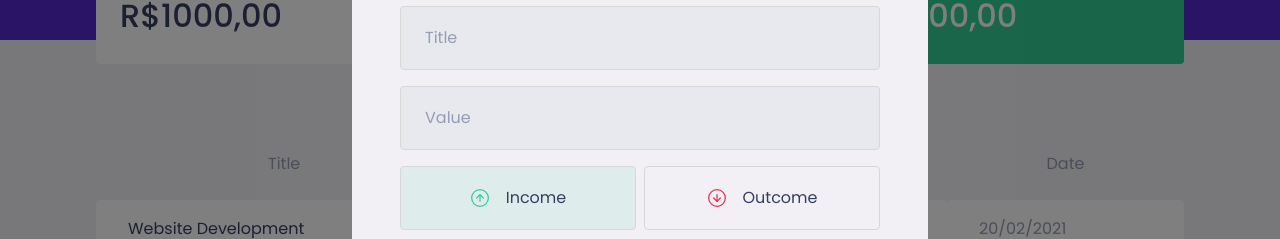
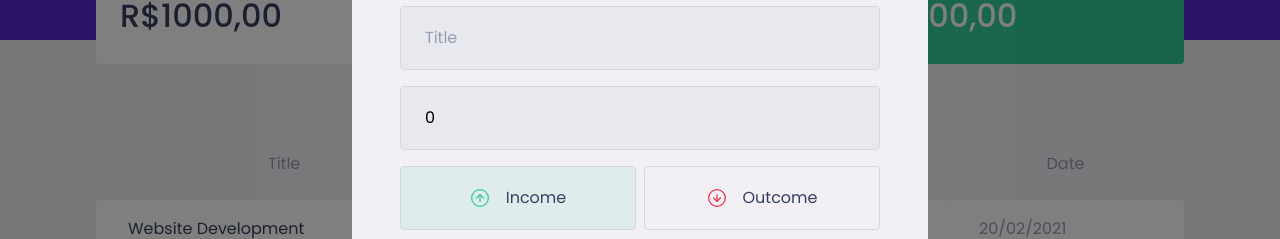
Before and after one commit to YagoPassos/Ignite-DT-Money, a React (Create React App) app: page / in a window 1280 px wide. Both pictures are taken after a click on the button "New Transaction". Shown: the part 232-471 px from the top of the page. Built offline with nearby package versions, Linux system fonts and the light colour scheme; no server answers; what miragejs would draw is missing.

Commit message:
Form completed

```diff
--- a/src/components/NewTransactionModal/index.tsx
+++ b/src/components/NewTransactionModal/index.tsx
@@ -1,4 +1,4 @@
-import { ReactNode, useState } from 'react';
+import { FormEvent, ReactNode, useState } from 'react';
 import Modal from 'react-modal'
 import incomeImg from '../../assets/income.svg'
 import outcomeImg from '../../assets/outcome.svg'
@@ -11,12 +11,24 @@ interface NewTransactionModalProps {
 }
 
 function NewTransactionModal({ isOpen, onRequestClose }: NewTransactionModalProps) {
-
+  const [title, setTitle] = useState('')
+  const [value, setValue] = useState(0)
+  const [category, setCategory] = useState('')
   const [type, setType] = useState('deposit')
 
+  function handleCreateNewTransaction(event: FormEvent){
+    event.preventDefault();
+
+    console.log({
+      title,
+      category,
+      type,
+      value
+    })
+  }
 
   return (
-    <Container>
+    <Container onSubmit={handleCreateNewTransaction}>
       <Modal
         isOpen={isOpen}
         onRequestClose={onRequestClose}
@@ -32,8 +44,8 @@ function NewTransactionModal({ isOpen, onRequestClose }: NewTransactionModalProp
         </button>
         <Container>
           <h2>Register Trasaction</h2>
-          <input placeholder='Title' type="text" />
-          <input placeholder='Value' type="number" />
+          <input placeholder='Title' type="text" value={title} onChange={ event => setTitle(event.target.value)}/>
+          <input placeholder='Value' type="number" value={value} onChange={ event => setValue(Number(event.target.value))} />
 
           <TrasactionTypeContainer>
             <RadioBox type='button'
@@ -56,7 +68,7 @@ function NewTransactionModal({ isOpen, onRequestClose }: NewTransactionModalProp
             </RadioBox>
 
           </TrasactionTypeContainer>
-          <input placeholder='Category' />
+          <input placeholder='Category' value={category} onChange={ event => setCategory(event.target.value)}/>
 
           <button type='submit'>
             Register
```
